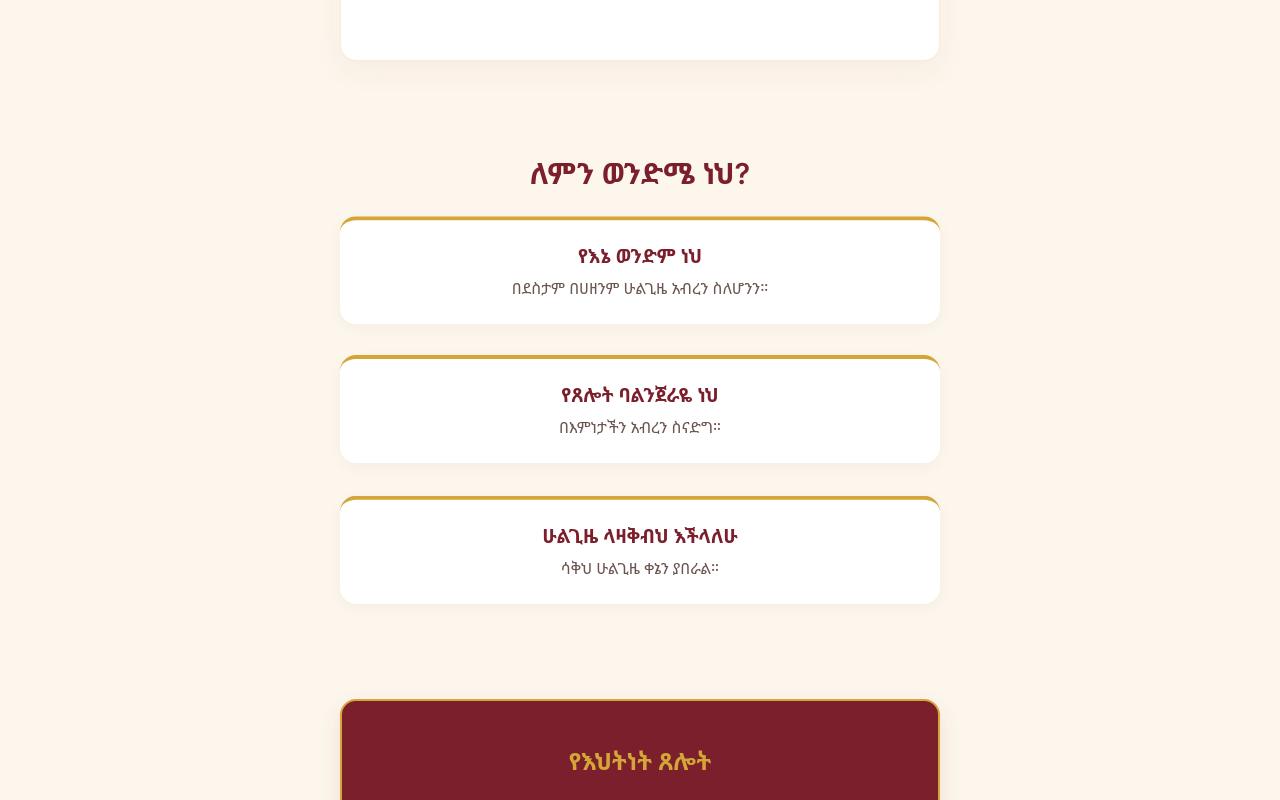
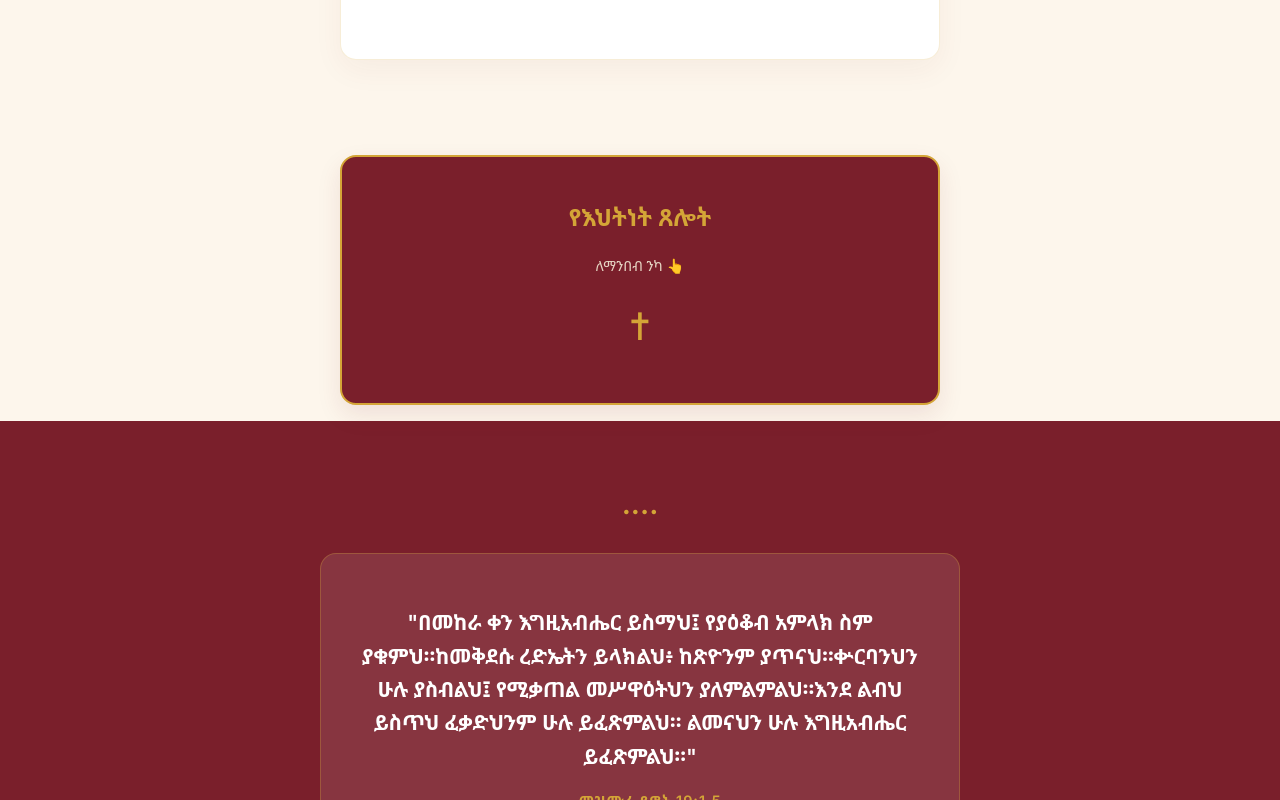
Before and after one commit to singiten/verse, a React (Vite) app: page / in a window 1280 px wide. Shown: the part 1120-1920 px from the top of the page. Built offline with nearby package versions, Linux system fonts and the light colour scheme.

Commit message:
Remove SiblingReasons component from App
Comment out import and usage of SiblingReasons component.

```diff
--- a/src/App.jsx
+++ b/src/App.jsx
@@ -7,7 +7,7 @@ import Verses from './components/Verses';
 import Fun from './components/Fun';
 import Closing from './components/Closing';
 import LangToggle from './components/LangToggle';
-import SiblingReasons from './components/SiblingReasons';
+// import SiblingReasons from './components/SiblingReasons';
 import SiblingPrayer from './components/SiblingPrayer';
 
 export default function App() {
@@ -20,7 +20,7 @@ export default function App() {
       <main>
         <Hero lang={lang} />
         <Message lang={lang} />
-        <SiblingReasons lang={lang} />
+
         <SiblingPrayer lang={lang} />
         <Blessing lang={lang} />
         <Gallery lang={lang} />
```
